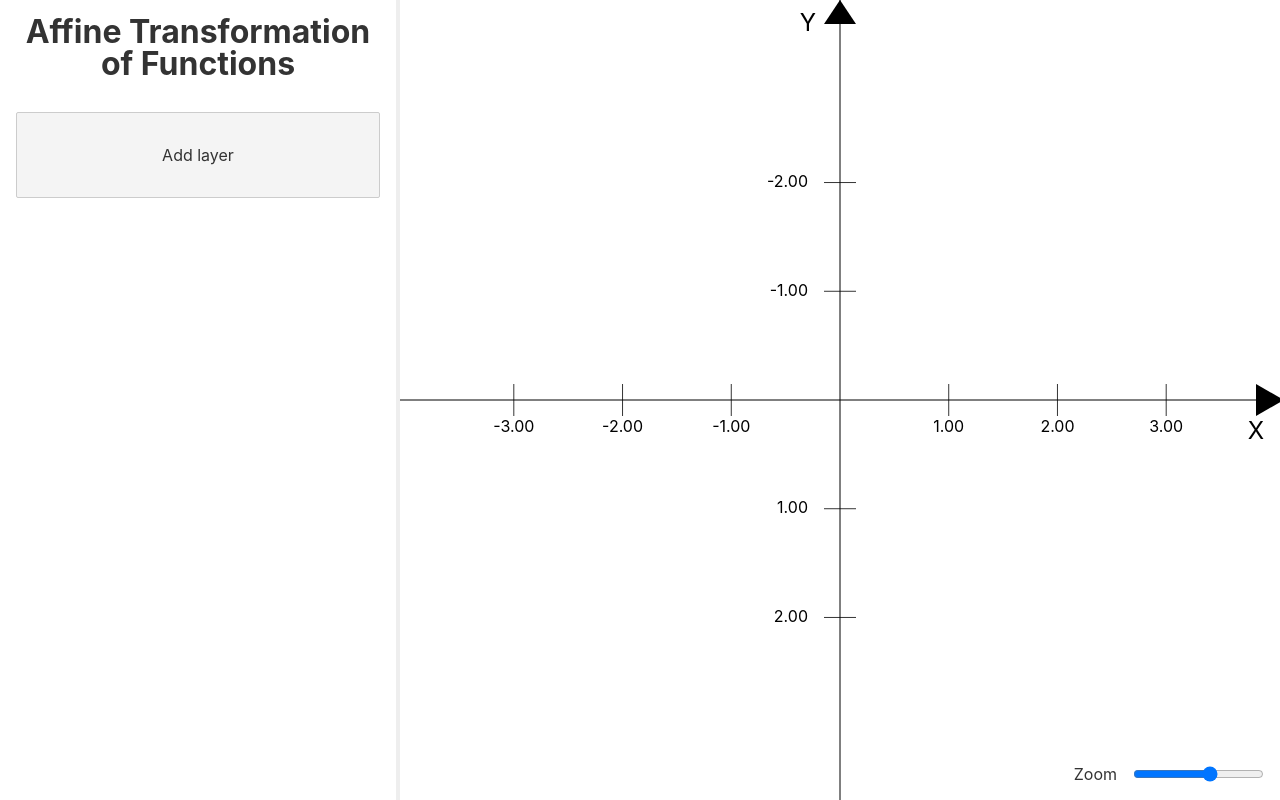
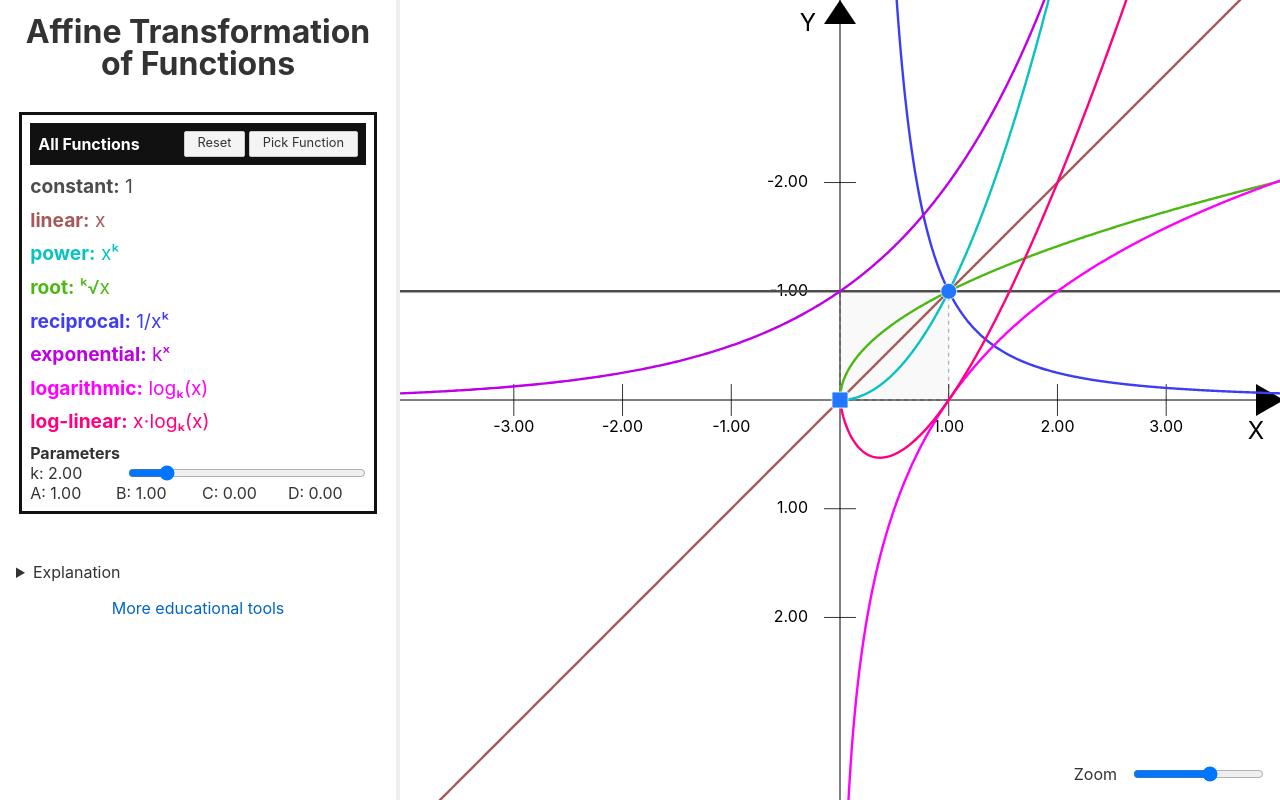
Before and after one commit to laszlokorte/affine-transformed-functions, a Svelte app: page / in a window 1280 px wide. Built offline with nearby package versions, Linux system fonts and the light colour scheme.

Commit message:
add explanation and add back all function view

```diff
--- a/src/App.svelte
+++ b/src/App.svelte
@@ -9,11 +9,21 @@
 	let zoomFactor = 1
 	const zoomBase = 50;
 
-	let hues = [60,20,100]
+	let colors = ['#ff00aa','#00ccdd','#00aa00']
 
 
 	let layers = [
 	]
+
+	let baseLayer = {
+		scale: {x:1,y:1},
+		offset: {x:0,y:0},
+		baseParam: {
+			intger: true,
+			value: 2,
+			get castValue() { return this.integer ? Math.round(this.value) : this.value }
+		},
+	}
 
 
 	$: zoom = Math.exp(zoomFactor) * zoomBase
@@ -32,29 +42,39 @@
 
 
 	function reset(l) {
-		layers[l].scale.x = 1
-		layers[l].scale.y = 1
-		layers[l].offset.x = 0
-		layers[l].offset.y = 0
-		layers[l].baseParam.integer = true
-		layers[l].baseParam.value = 2
-		layers[l].onlyPositives = false
+		if(l===false) {
+			baseLayer.scale.x = 1
+			baseLayer.scale.y = 1
+			baseLayer.offset.x = 0
+			baseLayer.offset.y = 0
+			baseLayer.baseParam.integer = false
+			baseLayer.baseParam.value = 2
+			baseLayer.onlyPositives = false
+		} else{
+			layers[l].scale.x = 1
+			layers[l].scale.y = 1
+			layers[l].offset.x = 0
+			layers[l].offset.y = 0
+			layers[l].baseParam.integer = false
+			layers[l].baseParam.value = 2
+			layers[l].onlyPositives = false
+		}
 	}
 
 	function removeLayer(l) {
-		hues.push(layers[l].hue)
-		hues = hues
+		colors.push(layers[l].color)
+		colors = colors
 		layers = [...layers.slice(0, l), ...layers.slice(l+1)]
 	}
 
 	function addLayer() {
-		const hue = hues.pop()
+		const color = colors.pop()
 
-		hues = hues
+		colors = colors
 
-		if(hue) {
-			layers = [...layers, {
-				hue: hue,
+		if(color) {
+			layers = [{
+				color: color,
 				scale: {x:1,y:1},
 	 			offset: {x:0,y:0},
 	 			baseParam: {
@@ -63,8 +83,8 @@
 	 				get castValue() { return this.integer ? Math.round(this.value) : this.value }
 	 			},
 	 			onlyPositives: false,
-	 			selectedFunction: 3,
-			}]
+	 			selectedFunction: 2,
+			}, ...layers]
 		}
 	}
 
@@ -72,22 +92,23 @@
 		if(!local.target.getAttribute('data-control')) {
 			return
 		}
+
 		press.x = local.x
 		press.y = local.y
 
 		const control = local.target.getAttribute('data-control')
-		pressLayer = parseInt(local.target.getAttribute('data-layer'), 10)
+		pressLayer = local.target.hasAttribute('data-layer')  ? parseInt(local.target.getAttribute('data-layer'), 10) : false
 		pressOffset = control === 'offset'
 		pressScale = control === 'scale'
 		xdominant = true
 
 
 		if(pressOffset) {
-			press.initialx = layers[pressLayer].offset.x
-			press.initialy = layers[pressLayer].offset.y
+			press.initialx = (pressLayer === false ? baseLayer : layers[pressLayer]).offset.x
+			press.initialy = (pressLayer === false ? baseLayer : layers[pressLayer]).offset.y
 		} else if(pressScale) {
-			press.initialx = layers[pressLayer].scale.x
-			press.initialy = layers[pressLayer].scale.y
+			press.initialx = (pressLayer === false ? baseLayer : layers[pressLayer]).scale.x
+			press.initialy = (pressLayer === false ? baseLayer : layers[pressLayer]).scale.y
 		}
 	}
 
@@ -108,37 +129,42 @@
 			xdominant = true
 		}
 
+		const currentLayer = (pressLayer === false ? baseLayer : layers[pressLayer])
+
 		if(pressOffset) {
 			if(local.shift) {
 				if(local.alt ^ xdominant) {
-					layers[pressLayer].offset.x = press.initialx + dx/zoom
-					layers[pressLayer].offset.y = press.initialy
+					currentLayer.offset.x = press.initialx + dx/zoom
+					currentLayer.offset.y = press.initialy
 				} else {
-					layers[pressLayer].offset.y = press.initialy - dy/zoom
-					layers[pressLayer].offset.x = press.initialx
+					currentLayer.offset.y = press.initialy - dy/zoom
+					currentLayer.offset.x = press.initialx
 				}
 			} else {
-				layers[pressLayer].offset.x = press.initialx + dx/zoom
-				layers[pressLayer].offset.y = press.initialy - dy/zoom
+				currentLayer.offset.x = press.initialx + dx/zoom
+				currentLayer.offset.y = press.initialy - dy/zoom
 			}
 		} else if(pressScale) {
 			if(local.shift) {
 				if(local.alt ^ xdominant) {
-					layers[pressLayer].scale.x = press.initialx + dx/zoom
-					layers[pressLayer].scale.y = press.initialy
+					currentLayer.scale.x = press.initialx + dx/zoom
+					currentLayer.scale.y = press.initialy
 				} else {
-					layers[pressLayer].scale.y = press.initialy - dy/zoom
-					layers[pressLayer].scale.x = press.initialx
+					currentLayer.scale.y = press.initialy - dy/zoom
+					currentLayer.scale.x = press.initialx
 				}
 			} else {
-				layers[pressLayer].scale.x = press.initialx + dx/zoom
-				layers[pressLayer].scale.y = press.initialy - dy/zoom
+				currentLayer.scale.x = press.initialx + dx/zoom
+				currentLayer.scale.y = press.initialy - dy/zoom
 			}
 		}
+
+		layers = layers
+		baseLayer = baseLayer
 	}
 
 	function segments(resolution, min, max) {
-		return Array(Math.round(Math.abs(resolution))).fill(null).map((_,i,all) => min + (i/resolution)*(max-min))
+		return Array(Math.round(Math.abs(resolution))).fill(null).map((_,i,all) => min + (i/all.length)*(max-min))
 	}
 	function fixedSegments(mincount, maxcount, resolution, min, max) {
 		const count = Math.ceil(Math.abs((max-min)/resolution))
@@ -150,15 +176,15 @@
 
 
 	let functions = [
-		{supportsScale:(s) => true, hue: 0, name: 'constant: 1', fractionalB: (bIsInt, x) => true, fn:(x, b) => 1},
-		{supportsScale:(s) => true, hue: 50, name: 'linear: x', fractionalB: (bIsInt, x) => true, fn:(x, b) => x},
-		{supportsScale:(s) => true, hue: 100, name: 'reciprocal: 1/x^b', fractionalB: (bIsInt, x) => bIsInt || x>0, fn:(x, b, sign) => x=== 0 ? (sign<0?(Infinity*Math.pow(-1,Math.ceil(b))):Infinity) : 1/Math.pow(x,b)},
-		{supportsScale:(s) => true, hue: 150, name: 'power: x^b', fractionalB: (bIsInt, x) => bIsInt || x>=0, fn:(x, b) => Math.pow(x, b)},
-		{supportsScale:(s) => true, hue: 200, name: 'root: x^(1/b)', fractionalB: (bIsInt, x) => bIsInt || x>=0, fn:(x, b) => Math.pow(x, 1/b)},
-		{supportsScale:(s) => true, hue: 250, name: 'exponential: b^x', fractionalB: (bIsInt, x) => true, fn:(x, b) => Math.pow(b, x)},
-		{supportsScale:(s) => true, hue: 300, name: 'logarithmic: log_b(x)', fractionalB: (bIsInt, x) => true, fn:(x, b) => x >0 && b>0 ? Math.log(x)/Math.log(b) : (x<0?undefined:(b<1?1:-1)*Infinity)},
-		{supportsScale:(s) => true, hue: 340, name: 'log-linear: x⋅log_b(x)', fractionalB: (bIsInt, x) => true, fn:(x, b) => x >0 && b>0 ? x*Math.log(x)/Math.log(b) : (x<0?undefined:0)},
-		{supportsScale:(s) => true, hue: 30, name: 'sinusoidal: sin(x)', fractionalB: (bIsInt, x) => true, fn:(x, b) => Math.sin(x)},
+		{previewColor: 'hsl(180, 0%,30%)', supportsScale:(s) => true, shortName: 'constant', unicodeExpression: '1', fractionalB: (bIsInt, x) => true, fn:(x, b) => 1},
+		{previewColor: 'hsl(0, 30%,50%)', supportsScale:(s) => true, shortName: 'linear', unicodeExpression: 'x', fractionalB: (bIsInt, x) => true, fn:(x, b) => x},
+		{previewColor: 'hsl(180, 90%,40%)', supportsScale:(s) => true, shortName: 'power', unicodeExpression: 'xᵏ', fractionalB: (bIsInt, x) => bIsInt || x>=0, fn:(x, b) => Math.pow(x, b)},
+		{previewColor: 'hsl(100, 80%,40%)', supportsScale:(s) => true, shortName: 'root', unicodeExpression: 'ᵏ√x', fractionalB: (bIsInt, x) => bIsInt || x>=0, fn:(x, b) => Math.pow(x, 1/b)},
+		{previewColor: 'hsl(240, 90%,60%)', supportsScale:(s) => true, shortName: 'reciprocal', unicodeExpression: '1/xᵏ', fractionalB: (bIsInt, x) => bIsInt || x>0, fn:(x, b, sign) => x=== 0 ? (sign<0?(Infinity*Math.pow(-1,Math.ceil(b))):Infinity) : 1/Math.pow(x,b)},
+		{previewColor: 'hsl(290, 100%,45%)', supportsScale:(s) => true, shortName: 'exponential', unicodeExpression: 'kˣ', fractionalB: (bIsInt, x) => true, fn:(x, b) => Math.pow(b, x)},
+		{previewColor: 'hsl(300, 100%,50%)', supportsScale:(s) => true, shortName: 'logarithmic', unicodeExpression: 'logₖ(x)', fractionalB: (bIsInt, x) => true, fn:(x, b) => x >0 && b>0 ? Math.log(x)/Math.log(b) : (x<0?undefined:(b<1?1:-1)*Infinity)},
+		{previewColor: 'hsl(330, 100%,50%)', supportsScale:(s) => true, shortName: 'log-linear', unicodeExpression: 'x⋅logₖ(x)', fractionalB: (bIsInt, x) => true, fn:(x, b) => x >0 && b>0 ? x*Math.log(x)/Math.log(b) : (x<0?undefined:0)},
+		{previewColor: false, supportsScale:(s) => true, shortName: 'sinusoidal', unicodeExpression: 'sin(x)', fractionalB: (bIsInt, x) => true, fn:(x, b) => Math.sin(x)},
 	];
 
 	function clamp(v, min, max) {
@@ -169,10 +195,6 @@
 		zoomFactor = clamp(zoomFactor + (-(evt.deltaY)/120/3), -5, 5)
 	}
 
-	function layerColor(layers, l, light) {
-		const layer = layers[l]
-		return `hsl(${intFormat.format(-30-layer.hue)}, 100%, ${light||'49%'})`
-	}
 </script>
 
 <style>
@@ -257,7 +279,7 @@
 		color: #fff;
 		padding: 0.5em;
 		display: flex;
-		justify-content: space-between;
+		justify-content: stretch;
 		align-items: center;
 		font-size: 1em;
 	}
@@ -288,7 +310,25 @@
 
 	.big-button {
 		width: 100%;
-		padding: 2em;
+		padding: 1em 2em;
+	}
+
+	.function-list {
+		list-style: none;
+		margin: 0.5em 0;
+		padding: 0;
+		display: flex;
+		flex-direction: column;
+		gap: 0.5em;
+		font-size: 1.2em;
+	}
+
+	details {
+		margin-top: 3em;
+	}
+
+	summary {
+		cursor: pointer;
 	}
 </style>
 
@@ -297,9 +337,63 @@
 <div class="controls">
 	<h1>Affine Transformation <br>of Functions</h1>
 
-	{#each layers as layer, l (layer.hue)}
-	<div class="layer-box" style:--layer-color={layerColor(layers, l)}>
-		<h3>Layer #{l+1}
+	{#if !layers.length}
+	<div class="layer-box" style:--layer-color="#111">
+
+		<h3><span style:flex-grow="1">All Functions</span>
+			<span>
+			<button on:click={() => reset(false)}>Reset</button>
+			<button on:click={() => addLayer()}>Pick Function</button>
+			</span>
+		</h3>
+
+
+		<ul class="function-list">
+			{#each functions as f}
+			{#if f.previewColor}
+			<li style:color={f.previewColor}><strong>{f.shortName}:</strong> {f.unicodeExpression}</li>
+			{/if}
+			{/each}
+		</ul>
+
+		<strong>Parameters</strong>
+		<div class="checkbox-row">
+			<label for="param_k_base" style:display="inline-block" style:width="8em">k: {(baseLayer.baseParam.integer?intFormat:numFormat).format(baseLayer.baseParam.value)}</label>
+			<input id="param_k_base" style:accent-color="var(--baseLayer-color)" type="range" min={0} max="15" step={baseLayer.baseParam.integer?1:0.01} bind:value={baseLayer.baseParam.value} />
+
+		</div>
+
+		<div class="checkbox-row">
+			<label for="param_a_base" style:display="inline-block" style:width="8em">A: {numFormat.format(baseLayer.scale.x)}</label>
+			<label for="param_b_base" style:display="inline-block" style:width="8em">B: {numFormat.format(baseLayer.scale.y)}</label>
+			<label for="param_c_base" style:display="inline-block" style:width="8em">C: {numFormat.format(baseLayer.offset.x)}</label>
+			<label for="param_d_base" style:display="inline-block" style:width="8em">D: {numFormat.format(baseLayer.offset.y)}</label>
+
+		</div>
+
+
+	</div>
+	{/if}
+
+
+	{#if colors.length && layers.length}
+	<div style:display="flex" style:gap="0.5em">
+		<button class="big-button" on:click={() => {layers = []}}>
+			Remove all
+		</button>
+		<button class="big-button" on:click={() => addLayer()}>
+			Add Function
+		</button>
+	</div>
+	{/if}
+
+	{#each layers as layer, l (l)}
+
+
+
+	<div class="layer-box" style:--layer-color={layer.color}>
+		<h3><label style:flex-grow="1">Function #{l+1}
+			<input type="color" style:display="none" bind:value={layer.color} /></label>
 			<span>
 				<button on:click={() => reset(l)}>Reset</button>
 			<button on:click={() => removeLayer(l)}>Remove</button>
@@ -315,14 +409,14 @@
 
 				<select id="f_{l}" bind:value={layer.selectedFunction}>
 					{#each functions as f, i}
-						<option value={i}>{f.name}</option>
+						<option value={i}>{f.shortName} {f.unicodeExpression}</option>
 					{/each}
 				</select>
 			</div>
 			<div class="checkbox-list">
 				<strong>Parameters</strong>
 				<div class="checkbox-row">
-					<label for="param_k_{l}" style:display="inline-block" style:width="8em">K: {(layer.baseParam.integer?intFormat:numFormat).format(layer.baseParam.value)}</label>
+					<label for="param_k_{l}" style:display="inline-block" style:width="8em">k: {(layer.baseParam.integer?intFormat:numFormat).format(layer.baseParam.value)}</label>
 					<input id="param_k_{l}" style:accent-color="var(--layer-color)" type="range" min={0} max="15" step={layer.baseParam.integer?1:0.01} bind:value={layer.baseParam.value} />
 					<label><input type="checkbox" bind:checked={layer.baseParam.integer} /> Integers only</label>
 
@@ -337,13 +431,31 @@
 			</div>
 		</div>
 	</div>
+
 	{/each}
 
-	{#if hues.length}
-	<button class="big-button" on:click={() => addLayer()}>Add layer</button>
-	{/if}
+	<details>
+		<summary>Explanation</summary>
 
-	<label class="zoom-control">
+		<p>
+			On the right side you can see how the plots of various functions look in relation on to each other. Use the circular or the square handle in the coordinate system to scale or shift the functions in X or in Y direction. This shifting and scaling is called affine transforming.
+		</p>
+		<p>
+			You will notice that the relative distances between the functions will not change. The parameter <strong>k</strong> can be adjusted using the slider on the left side. You can observe how the curvature of the functions will be affected.
+		</p>
+		<p>
+			You can only click on the <em>pick function</em> button on the left side to select individual functions to compare to each other. Individual functions can be scaled independently from each other. But when comparing two functions you will observe that, depending on the function and the parameter <strong>k</strong>, one will grow much higher and faster no matter how the other function is scaled. Use the zoom slider (or mousewheel) in the bottom right corner to zoom out and observe the behavior for the functions for larger <strong>x</strong> values.
+		</p>
+		<p>
+			<strong>In short: Affine transformations do not affect a functions general behavior for large input values.</strong>
+		</p>
+	</details>
+
+	<p style:text-align="center">
+		<a href="https://tools.laszlokorte.de" title="More educational tools">More educational tools</a>
+	</p>
+
+	<label class="zoom-control" on:wheel|preventDefault={onWheel}>
 		Zoom
 	<input type="range" min={-5} max="5" step={0.05} bind:value={zoomFactor} />
 	</label>
@@ -353,11 +465,16 @@
 
 
 	<g pointer-events="none">
-	{#each layers as layer, l (layer.hue)}
+	{#each layers as layer, l (l)}
 	{@const maxw = Math.abs(maxVisible.x - minVisible.x)}
 	{@const maxh = Math.abs(maxVisible.y - minVisible.y)}
 
-	<path d="M{numFormatSvg.format(clamp(layer.offset.x*zoom, -maxw, maxw))},{numFormatSvg.format(clamp(-layer.offset.y*zoom, -maxh, maxh))}  H {numFormatSvg.format(clamp((layer.scale.x+layer.offset.x)*zoom, -maxw, maxw))} V {numFormatSvg.format(clamp(-(layer.scale.y+layer.offset.y)*zoom, -maxh, maxh))} H {numFormatSvg.format(clamp(layer.offset.x*zoom, -maxw, maxw))} Z" fill="{layerColor(layers, l)}" fill-opacity="0.05" stroke="{layerColor(layers, l)}" stroke-dasharray="5 5" />
+	<path d="M{numFormatSvg.format(clamp(layer.offset.x*zoom, -maxw, maxw))},{numFormatSvg.format(clamp(-layer.offset.y*zoom, -maxh, maxh))}  H {numFormatSvg.format(clamp((layer.scale.x+layer.offset.x)*zoom, -maxw, maxw))} V {numFormatSvg.format(clamp(-(layer.scale.y+layer.offset.y)*zoom, -maxh, maxh))} H {numFormatSvg.format(clamp(layer.offset.x*zoom, -maxw, maxw))} Z" fill="{layer.color}" fill-opacity="0.05" stroke="{layer.color}" stroke-dasharray="5 5" />
+	{:else}
+	{@const maxw = Math.abs(maxVisible.x - minVisible.x)}
+	{@const maxh = Math.abs(maxVisible.y - minVisible.y)}
+
+	<path d="M{numFormatSvg.format(clamp(baseLayer.offset.x*zoom, -maxw, maxw))},{numFormatSvg.format(clamp(-baseLayer.offset.y*zoom, -maxh, maxh))}  H {numFormatSvg.format(clamp((baseLayer.scale.x+baseLayer.offset.x)*zoom, -maxw, maxw))} V {numFormatSvg.format(clamp(-(baseLayer.scale.y+baseLayer.offset.y)*zoom, -maxh, maxh))} H {numFormatSvg.format(clamp(baseLayer.offset.x*zoom, -maxw, maxw))} Z" fill="gray" fill-opacity="0.05" stroke="gray" stroke-dasharray="5 5" />
 	{/each}
 	</g>
 
@@ -387,26 +504,47 @@
 			<text y="{s}" x="-40" font-size="20" text-anchor="end" dominant-baseline="middle">{numFormat.format(s/zoom)}</text>
 		{/each}
 	</g>
-	{#each layers as layer, l (layer.hue)}
+	{#each layers as layer, l (l)}
 		{@const f = functions[layer.selectedFunction]}
-		{@const color = layerColor(layers, l)}
 		{@const resLeft = Math.abs(maxVisible.x +layer.offset.x*zoom) / 2}
 		{@const resRight = Math.abs(-layer.offset.x*zoom - minVisible.x) / 2}
 		<g pointer-events="none">
 			{#if f.fractionalB(layer.baseParam.integer, Math.sign(layer.scale.x))}
 
-			<polyline  stroke-width="3" points={segments(resRight, layer.offset.x, maxVisible.x/zoom + 10).filter(x => !layer.onlyPositives ||(x/layer.scale.x)/layer.scale.x >= 0).map(x => f.fn((x/layer.scale.x)-layer.offset.x/layer.scale.x, layer.baseParam.castValue, Math.sign(layer.scale.x)) === undefined ? '' : `${numFormatSvg.format(x*zoom)}, ${numFormatSvg.format(clamp(-f.fn(((x-layer.offset.x)/layer.scale.x), layer.baseParam.castValue, Math.sign(layer.scale.x))*layer.scale.y*zoom-layer.offset.y*zoom, 3*minVisible.y, zoom*3*maxVisible.y))}`).join(" ")} stroke={color} fill="none"/>
+			<polyline  stroke-width="3" points={segments(resRight, layer.offset.x, (maxVisible.x + 10)/zoom).filter(x => !layer.onlyPositives ||(x/layer.scale.x)/layer.scale.x >= 0).map(x => f.fn((x/layer.scale.x)-layer.offset.x/layer.scale.x, layer.baseParam.castValue, Math.sign(layer.scale.x)) === undefined ? '' : `${numFormatSvg.format(x*zoom)}, ${numFormatSvg.format(clamp(-f.fn(((x-layer.offset.x)/layer.scale.x), layer.baseParam.castValue, Math.sign(layer.scale.x))*layer.scale.y*zoom-layer.offset.y*zoom, 3*minVisible.y, zoom*3*maxVisible.y))}`).join(" ")} stroke={layer.color} fill="none"/>
 				{/if}
 				{#if f.fractionalB(layer.baseParam.integer, -1*Math.sign(layer.scale.x))}
-					<polyline  stroke-width="3" points={segments(resLeft, layer.offset.x, minVisible.x/zoom - 10).filter(x => !layer.onlyPositives ||(x/layer.scale.x)/layer.scale.x >= 0).map(x => f.fn((x/layer.scale.x)-layer.offset.x/layer.scale.x, layer.baseParam.castValue, -Math.sign(layer.scale.x)) === undefined ? '' : `${numFormatSvg.format(x*zoom)}, ${numFormatSvg.format(clamp(-f.fn(((x-layer.offset.x)/layer.scale.x), layer.baseParam.castValue, -Math.sign(layer.scale.x))*layer.scale.y*zoom-layer.offset.y*zoom, 3*minVisible.y, zoom*3*maxVisible.y))}`).join(" ")} stroke={color} fill="none"/>
+					<polyline  stroke-width="3" points={segments(resLeft, layer.offset.x, (minVisible.x - 10)/zoom).filter(x => !layer.onlyPositives ||(x/layer.scale.x)/layer.scale.x >= 0).map(x => f.fn((x/layer.scale.x)-layer.offset.x/layer.scale.x, layer.baseParam.castValue, -Math.sign(layer.scale.x)) === undefined ? '' : `${numFormatSvg.format(x*zoom)}, ${numFormatSvg.format(clamp(-f.fn(((x-layer.offset.x)/layer.scale.x), layer.baseParam.castValue, -Math.sign(layer.scale.x))*layer.scale.y*zoom-layer.offset.y*zoom, 3*minVisible.y, zoom*3*maxVisible.y))}`).join(" ")} stroke={layer.color} fill="none"/>
 				{/if}
 		</g>
 		<rect data-layer={l} data-control="offset" x={layer.offset.x * zoom - 20} y={-layer.offset.y * zoom - 20} height="40" width="40" fill="none"></rect>
 		<rect data-layer={l} data-control="scale" x={(layer.scale.x+layer.offset.x) * zoom - 20} y={-(layer.offset.y+layer.scale.y) * zoom - 20} height="40" width="40" fill="none" rx="10" ry="10"></rect>
 
-		<rect data-layer={l} data-control="offset" x={layer.offset.x * zoom - 10} y={-layer.offset.y * zoom - 10} height="20" width="20" fill="{layerColor(layers, l)}"></rect>
+		<rect data-layer={l} data-control="offset" x={layer.offset.x * zoom - 10} y={-layer.offset.y * zoom - 10} height="20" width="20" fill="{layer.color}" stroke="white"></rect>
 
-		<rect data-layer={l} data-control="scale" x={(layer.scale.x+layer.offset.x) * zoom - 10} y={-(layer.offset.y+layer.scale.y) * zoom - 10} height="20" width="20" fill="{layerColor(layers, l)}" rx="10" ry="10"></rect>
+		<rect data-layer={l} data-control="scale" x={(layer.scale.x+layer.offset.x) * zoom - 10} y={-(layer.offset.y+layer.scale.y) * zoom - 10} height="20" width="20" fill="{layer.color}" rx="10" ry="10" stroke="white"></rect>
+	{:else}
+		{#each functions as f, fi}
+		{@const resLeft = Math.abs(maxVisible.x +baseLayer.offset.x*zoom)}
+		{@const resRight = Math.abs(-baseLayer.offset.x*zoom - minVisible.x)}
+		{#if f.previewColor}
+		<g pointer-events="none">
+			{#if f.fractionalB(baseLayer.baseParam.integer, Math.sign(baseLayer.scale.x))}
+
+			<polyline  stroke-width="3" points={segments(resRight, baseLayer.offset.x, (maxVisible.x + 10)/zoom).filter(x => !baseLayer.onlyPositives ||(x/baseLayer.scale.x)/baseLayer.scale.x >= 0).map(x => f.fn((x/baseLayer.scale.x)-baseLayer.offset.x/baseLayer.scale.x, baseLayer.baseParam.castValue, Math.sign(baseLayer.scale.x)) === undefined ? '' : `${numFormatSvg.format(x*zoom)}, ${numFormatSvg.format(clamp(-f.fn(((x-baseLayer.offset.x)/baseLayer.scale.x), baseLayer.baseParam.castValue, Math.sign(baseLayer.scale.x))*baseLayer.scale.y*zoom-baseLayer.offset.y*zoom, 3*minVisible.y, zoom*3*maxVisible.y))}`).join(" ")} stroke={f.previewColor} fill="none"/>
+				{/if}
+				{#if f.fractionalB(baseLayer.baseParam.integer, -1*Math.sign(baseLayer.scale.x))}
+					<polyline  stroke-width="3" points={segments(resLeft, baseLayer.offset.x, minVisible.x/zoom - 10).filter(x => !baseLayer.onlyPositives ||(x/baseLayer.scale.x)/baseLayer.scale.x >= 0).map(x => f.fn((x/baseLayer.scale.x)-baseLayer.offset.x/baseLayer.scale.x, baseLayer.baseParam.castValue, -Math.sign(baseLayer.scale.x)) === undefined ? '' : `${numFormatSvg.format(x*zoom)}, ${numFormatSvg.format(clamp(-f.fn(((x-baseLayer.offset.x)/baseLayer.scale.x), baseLayer.baseParam.castValue, -Math.sign(baseLayer.scale.x))*baseLayer.scale.y*zoom-baseLayer.offset.y*zoom, 3*minVisible.y, zoom*3*maxVisible.y))}`).join(" ")} stroke={f.previewColor} fill="none"/>
+				{/if}
+		</g>
+		{/if}
+		{/each}
+		<rect data-control="offset" x={baseLayer.offset.x * zoom - 20} y={-baseLayer.offset.y * zoom - 20} height="40" width="40" fill="none"></rect>
+		<rect data-control="scale" x={(baseLayer.scale.x+baseLayer.offset.x) * zoom - 20} y={-(baseLayer.offset.y+baseLayer.scale.y) * zoom - 20} height="40" width="40" fill="none" rx="10" ry="10"></rect>
+
+		<rect data-control="offset" x={baseLayer.offset.x * zoom - 10} y={-baseLayer.offset.y * zoom - 10} height="20" width="20" fill="#27f" stroke="white"></rect>
+
+		<rect data-control="scale" x={(baseLayer.scale.x+baseLayer.offset.x) * zoom - 10} y={-(baseLayer.offset.y+baseLayer.scale.y) * zoom - 10} height="20" width="20" fill="#27f" rx="10" ry="10" stroke="white"></rect>
 	{/each}
 </SVGCanvas>
 
```
